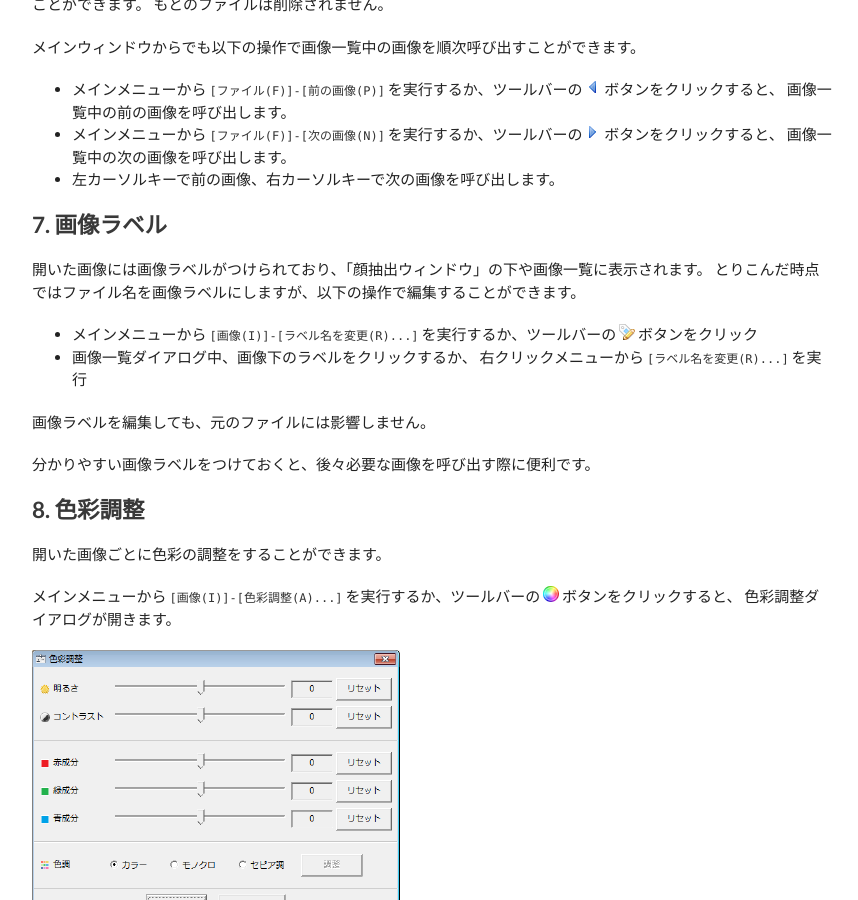
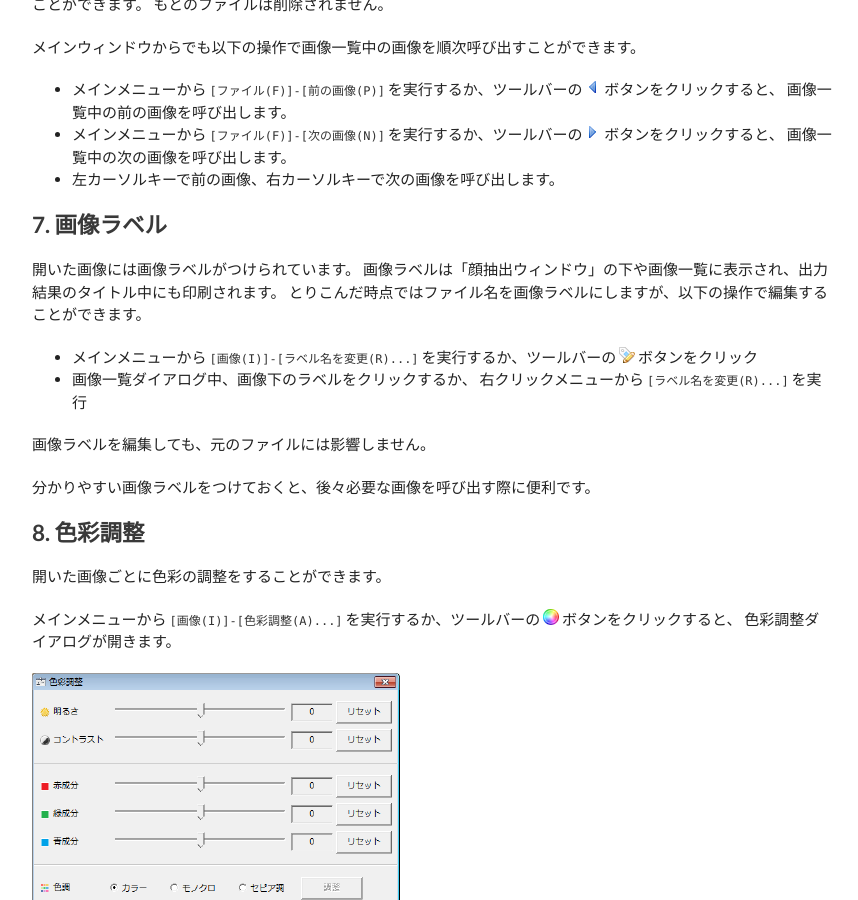
Before and after one commit to gura-app/gura-app.github.io, a Jekyll site: the page built from gurashot/index.md, in a window 1280 px wide and 900 px high, scrolled down 5005 px. Shown: the whole window, without its empty margins (208-1066 px from the left). Built offline with Jekyll 4.4.1, drawn with Linux system fonts in a browser that asks for light colours; Markdown is read by kramdown in place of the engine named in the settings; some of the changed text lies outside the part shown.

Commit message:
updated document

```diff
--- a/gurashot/index.md
+++ b/gurashot/index.md
@@ -120,8 +120,8 @@
 4. 必要な写真サイズを右上の「割り付けフレーム一覧」から選択してください。
    また、印刷する用紙サイズをツールバー中の「用紙サイズコンボボックス」から選択します。
 
-5. メインメニューから `[出力(O)]-[PDFビューア(V)...]` を実行すると出力結果が PDF ビューア上ので
-   ビューアの操作手順に従って印刷します。
+5. メインメニューから `[出力(O)]-[PDFビューア(V)...]` を実行すると PDF ファイルを作成し、
+   そのファイルを PDF ビューアで開きます。あとは PDF ビューアの操作手順に従って印刷してください。
 
    PDF ビューアとして Adobe Reader を使う場合、`「印刷」` ダイアログ中の
    `「ページサイズ処理」` を `[サイズ]` にし、`[実際のサイズ]` を選んでください。
@@ -171,7 +171,8 @@
 
 ## <a name="image-label"></a>7. 画像ラベル
 
-開いた画像には画像ラベルがつけられており、「顔抽出ウィンドウ」の下や画像一覧に表示されます。
+開いた画像には画像ラベルがつけられています。
+画像ラベルは「顔抽出ウィンドウ」の下や画像一覧に表示され、出力結果のタイトル中にも印刷されます。
 とりこんだ時点ではファイル名を画像ラベルにしますが、以下の操作で編集することができます。
 
 * メインメニューから `[画像(I)]-[ラベル名を変更(R)...]` を実行するか、ツールバーの
@@ -216,7 +217,7 @@
   抽出した顔画像をファイルに保存します。
 
 メインメニューから `[出力(O)]-[出力設定(O)...]` を実行するか、ツールバーの
-  ![page_white_database](images/page_white_database.png) ボタンをクリックすると、
+![page_white_database](images/page_white_database.png) ボタンをクリックすると、
 以下の出力設定ダイアログが開きます。
 
 ![output-option](images/output-option-shrink.png)
```
